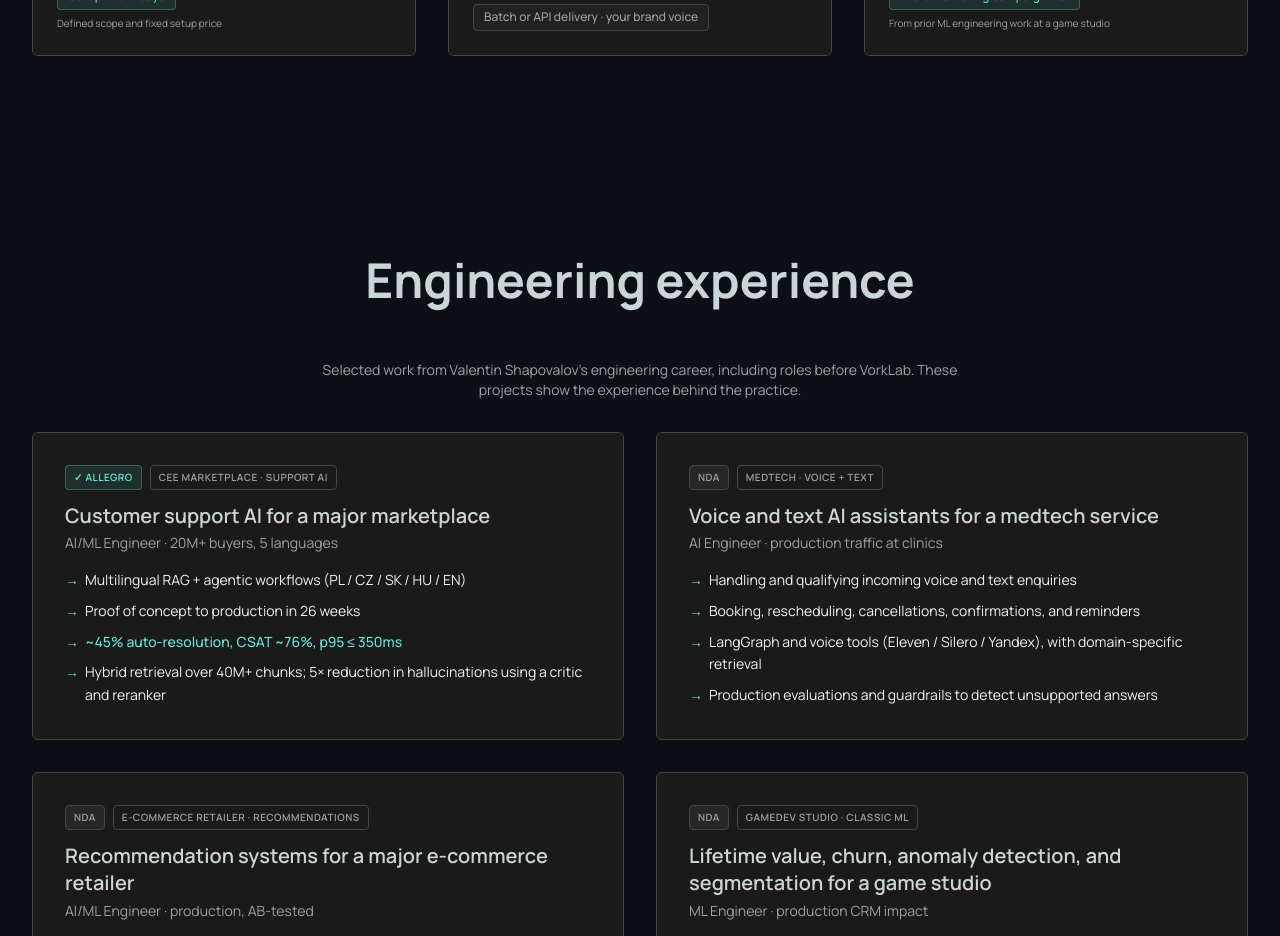
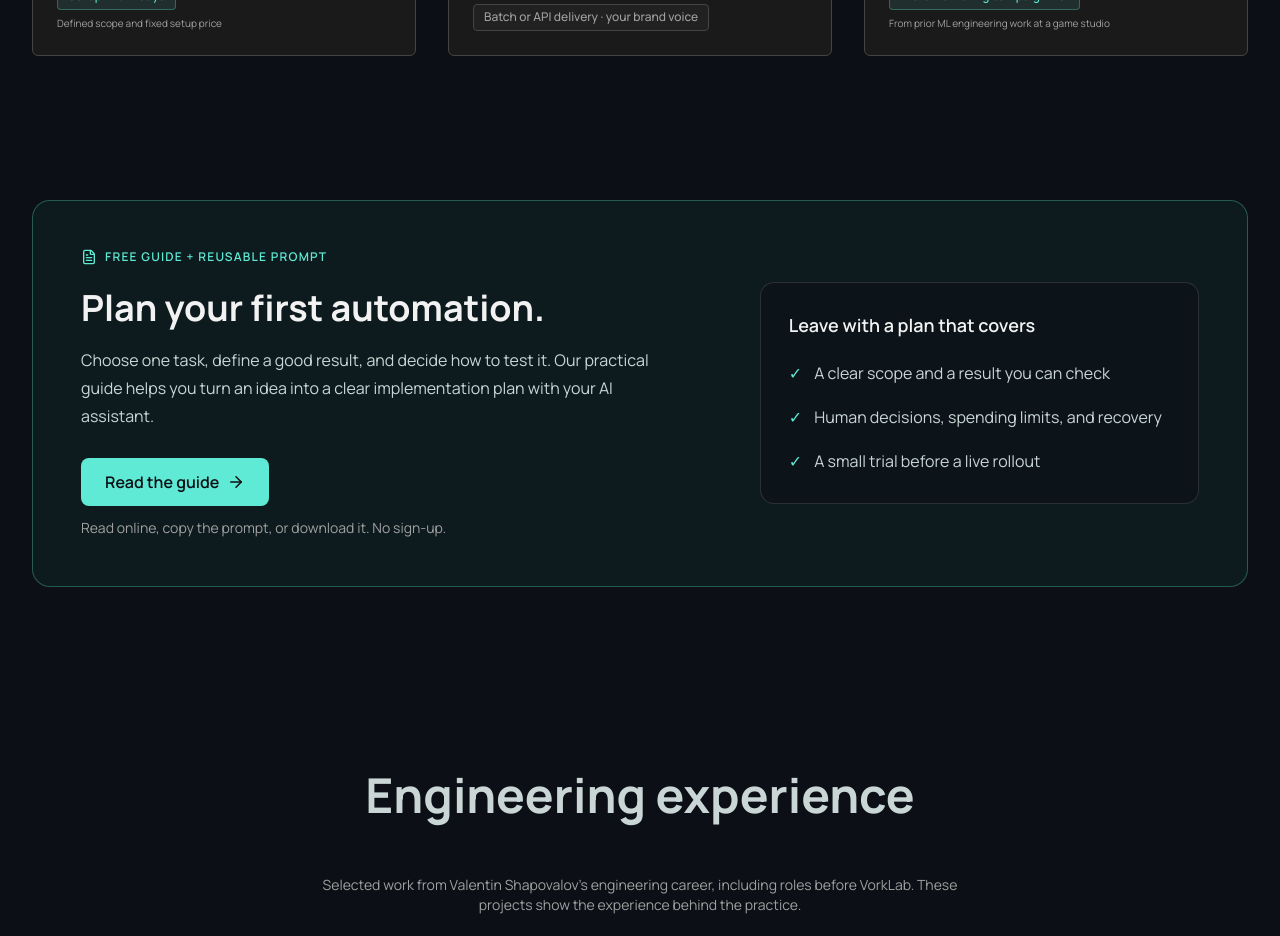
Before and after one commit to apovalov/vorklab, a Next.js app: page / in a window 1280 px wide. Shown: the part 2620-3556 px from the top of the page. Built offline with nearby package versions, Linux system fonts and the light colour scheme.

Commit message:
Feature free automation planning guide on homepage

```diff
--- a/app/page.tsx
+++ b/app/page.tsx
@@ -2,6 +2,7 @@ import { Navbar } from "@/components/landing/Navbar";
 import { Hero } from "@/components/landing/Hero";
 import { Solutions } from "@/components/landing/Solutions";
 import { AutomateBlock } from "@/components/landing/AutomateBlock";
+import { PlanningGuide } from "@/components/landing/PlanningGuide";
 import { Cases } from "@/components/landing/Cases";
 import { About } from "@/components/landing/About";
 import { Cta } from "@/components/landing/Cta";
@@ -15,6 +16,7 @@ export default function Home() {
         <Hero />
         <Solutions />
         <AutomateBlock />
+        <PlanningGuide />
         <Cases />
         <About />
         <Cta />
--- /dev/null
+++ b/components/landing/PlanningGuide.tsx
@@ -0,0 +1,30 @@
+import Link from "next/link";
+import { ArrowRight, FileText } from "lucide-react";
+
+export function PlanningGuide() {
+  return (
+    <section id="planning-guide" aria-labelledby="planning-guide-title" className="scroll-mt-20 bg-[var(--base-bg)] py-12 md:py-16">
+      <div className="mx-auto max-w-7xl px-4 sm:px-6 lg:px-8">
+        <div className="grid gap-9 rounded-2xl border border-[var(--vorklab-accent)]/30 bg-[var(--hero-bg)] p-6 sm:p-10 lg:grid-cols-[1.4fr_1fr] lg:gap-16 lg:p-12">
+          <div>
+            <p className="flex items-center gap-2 text-xs font-semibold uppercase tracking-widest text-[var(--vorklab-accent)]"><FileText size={16} aria-hidden="true" />Free guide + reusable prompt</p>
+            <h2 id="planning-guide-title" className="mt-5 text-3xl font-bold leading-tight text-[var(--main-text)] md:text-4xl">Plan your first automation.</h2>
+            <p className="mt-4 max-w-xl text-base leading-7 text-[var(--heading-text)]">Choose one task, define a good result, and decide how to test it. Our practical guide helps you turn an idea into a clear implementation plan with your AI assistant.</p>
+            <Link href="/guides/automation-planning" className="mt-7 inline-flex items-center justify-center gap-2 rounded-md bg-[var(--vorklab-accent)] px-6 py-3 font-semibold text-[var(--base-bg)] transition hover:brightness-110 focus-visible:outline-2 focus-visible:outline-offset-4 focus-visible:outline-[var(--vorklab-accent)]">Read the guide<ArrowRight size={18} aria-hidden="true" /></Link>
+            <p className="mt-3 text-sm text-[var(--light-text)]">Read online, copy the prompt, or download it. No sign-up.</p>
+          </div>
+          <div className="self-center rounded-xl border border-[var(--vorklab-card-border)]/60 bg-[var(--base-bg)]/50 p-6 sm:p-7">
+            <h3 className="text-lg font-semibold text-[var(--main-text)]">Leave with a plan that covers</h3>
+            <ul className="mt-5 space-y-4 text-[var(--heading-text)]">
+              {[
+                "A clear scope and a result you can check",
+                "Human decisions, spending limits, and recovery",
+                "A small trial before a live rollout",
+              ].map((item) => <li key={item} className="flex gap-3 leading-7"><span aria-hidden="true" className="text-[var(--vorklab-accent)]">✓</span><span>{item}</span></li>)}
+            </ul>
+          </div>
+        </div>
+      </div>
+    </section>
+  );
+}
```
